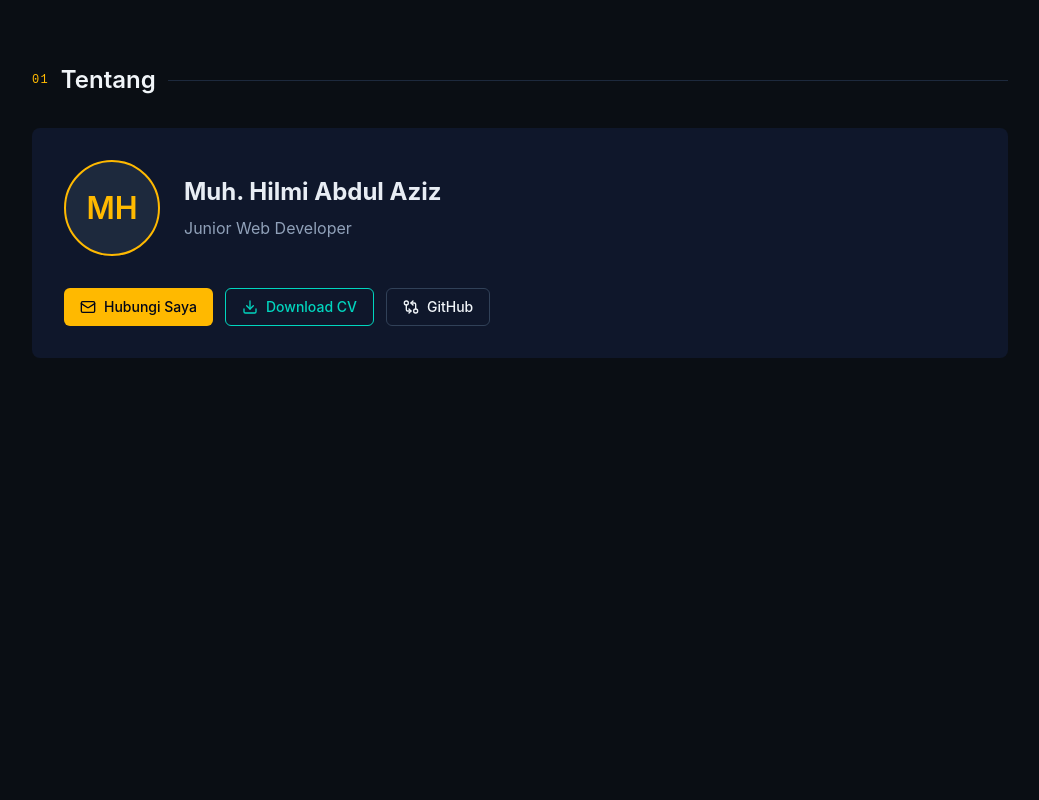
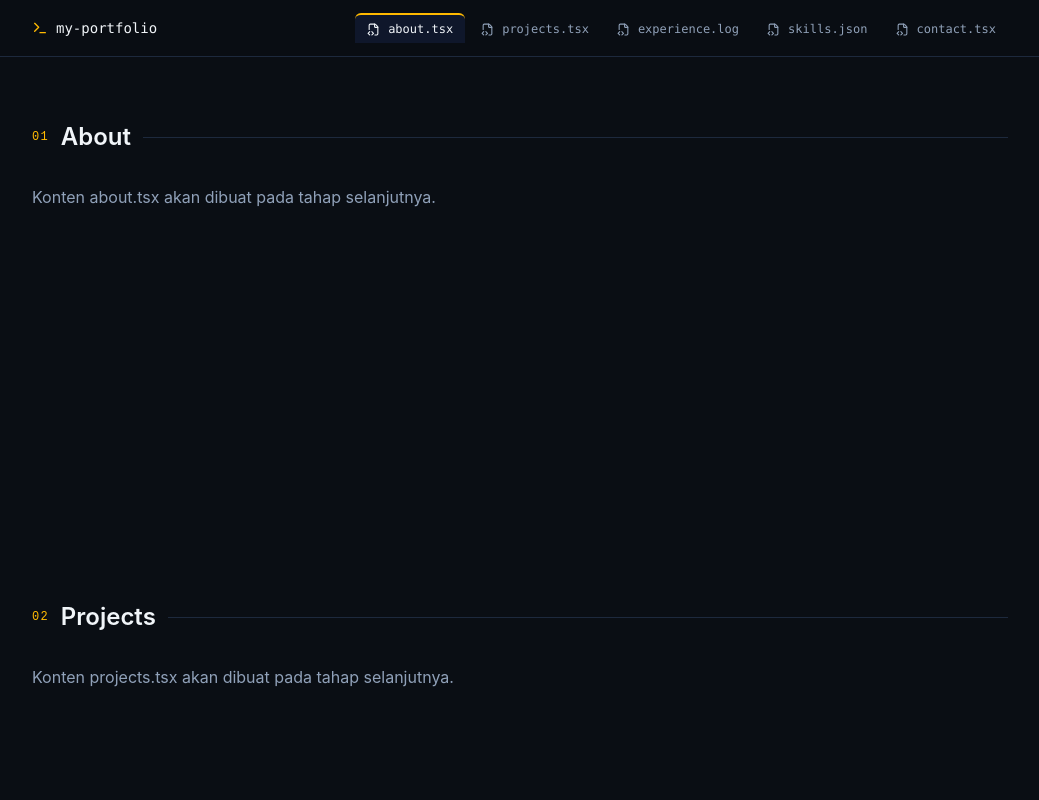
Before and after one commit to MuhHilmi/muhhilmi.github.io, a React (Vite) app: page / in a window 1280 px wide. Shown: the top 800 px of the page, without its empty margins (120-1159 px from the left). Built offline with nearby package versions, Linux system fonts and the light colour scheme.

Commit message:
feat: implement Header component and navigation structure; refactor App layout

```diff
--- a/src/App.jsx
+++ b/src/App.jsx
@@ -1,32 +1,44 @@
-import { GitCompareArrows, MailIcon, Download } from "lucide-react";
-
-import Avatar from "./components/common/Avatar";
+import { useState } from "react";
+import Header from "./components/layout/Header";
 import SectionLabel from "./components/common/SectionLabel";
-import ActionLink from "./components/common/ActionLink";
+import { NAV_TABS } from "./data/navigation";
 
 function App() {
+  const [activeSection, setActiveSection] = useState("about");
+
+  function handleNavigate(id) {
+    setActiveSection(id);
+
+    document.getElementById(id)?.scrollIntoView({
+      behavior: "smooth",
+      block: "start",
+    });
+  }
+
   return (
-    <main className="mx-auto min-h-screen max-w-5xl px-6 py-16">
-      <SectionLabel index="01" title="Tentang" />
-      <div className="rounded-lg border-slate-800 bg-slate-900 p-8">
-        <div className="flex flex-col items-start gap-6 sm:flex-row sm:items-center">
-          <Avatar name="Muh. Hilmi Abdul Aziz" size={96} />
-          <div>
-            <h1 className="text-2xl font-bold">
-              Muh. Hilmi Abdul Aziz
-            </h1>
-            <p className="mt-2 text-slate-400">
-              Junior Web Developer
-            </p>
-          </div>
-        </div>
-        <div className="mt-8 flex flex-wrap gap-3">
-          <ActionLink href="mailto:muhhilmiabdulaziz@gmail.com" icon={MailIcon} variant="primary">Hubungi Saya</ActionLink>
-          <ActionLink href="/cv.pdf" icon={Download} variant="teal" download>Download CV</ActionLink>
-          <ActionLink href="https://github.com/muhhilmi" icon={GitCompareArrows} variant="outline" external>GitHub</ActionLink>
-        </div>
-      </div>
-    </main>
+    <div className="min-h-screen bg-[#0A0E14] text-slate-100">
+      <Header
+        activeSection={activeSection}
+        onNavigate={handleNavigate}
+      />
+
+      <main className="mx-auto max-w-5xl px-4 sm:px-6">
+        {NAV_TABS.map((tab, index) => (
+          <section
+            key={tab.id}
+            id={tab.id}
+            className="min-h-[60vh] scroll-mt-16 py-16"
+          >
+            <SectionLabel
+              index={String(index + 1).padStart(2, "0")}
+              title={(tab.id.charAt(0).toUpperCase() + tab.id.slice(1))}
+            />
+            <p className="text-slate-400">
+              Konten {tab.label} akan dibuat pada tahap selanjutnya.</p>
+          </section>
+        ))}
+      </main>
+    </div>
   );
 }
 
--- /dev/null
+++ b/src/components/layout/Header.jsx
@@ -0,0 +1,87 @@
+import { useState } from "react";
+import { Terminal, FileCode2, Menu, X } from "lucide-react";
+import { NAV_TABS } from "../../data/navigation";
+
+function Header({ activeSection, onNavigate }) {
+    const [ menuOpen, setMenuOpen ] = useState(false);
+
+    function handleNavigate(id) {
+        onNavigate(id);
+        setMenuOpen(false);
+    }
+
+    return (
+        <header className="sticky top-0 z-20 border-b border-slate-800 bg-[#0A0E14]/95 backdrop-blur">
+            <div className="mx-auto max-w-5xl px-4 sm:px-6">
+                <div className="flex h-14 items-center justify-between">
+                    {/* Logo */}
+                    <div className="flex items-center gap-2 font-mono">
+                        <Terminal size={16} className="text-amber-400" />
+                        <span className="text-sm font-medium text-slate-100">
+                            my-portfolio
+                        </span>
+                    </div>
+
+                    {/* Navigasi desktop */}
+                    <nav aria-label="Navigasi utama" className="hidden items-center gap-1 md:flex">
+                        {NAV_TABS.map((tab) => {
+                            const isActive = activeSection === tab.id;
+
+                            return (
+                                <button
+                                    key={tab.id}
+                                    type="button"
+                                    onClick={() => handleNavigate(tab.id)}
+                                    aria-current={isActive ? "location" : undefined}
+                                    className={`flex items-center gap-2 rounded-t-md border-t-2 px-3 py-1.5 font-mono text-xs transition-colors ${isActive ? "border-amber-400 bg-slate-900 text-slate-100" : "border-transparent text-slate-400 hover:text-slate-100"}`}
+                                >
+                                    <FileCode2 size={13} />
+                                    {tab.label}
+                                </button>
+                            );
+                        })}
+                    </nav>
+
+                    {/* Tombol menu mobile */}
+                    <button
+                        type="button"
+                        className="text-slate-100 md:hidden"
+                        onClick={() => setMenuOpen((prev) => !prev)}
+                        aria-label={menuOpen ? "Tutup menu" : "Buka menu"}
+                        aria-expanded={menuOpen}
+                        aria-controls="mobile-navigation"
+                    >
+                        {menuOpen ? <X size={20} /> : <Menu size={20} />}
+                    </button>
+                </div>
+
+                {/* Navigasi mobile */}
+                {menuOpen && (
+                    <nav
+                        id="mobile-navigation"
+                        aria-label="Navigasi mobile"
+                        className="flex flex-col gap-1 pb-3 md:hidden"
+                    >
+                        {NAV_TABS.map((tab) => {
+                            const isActive = activeSection === tab.id;
+
+                            return (
+                                <button
+                                    key={tab.id}
+                                    type="button"
+                                    onClick={() => handleNavigate(tab.id)}
+                                    aria-current={isActive ? "location" : undefined}
+                                    className={`rounded px-3 py-2 text-left font-mono text-sm ${isActive ? "bg-slate-900 text-amber-400" : "text-slate-400 hover:bg-slate-900"}`}
+                                >
+                                    {tab.label}
+                                </button>
+                            );
+                        })}
+                    </nav>
+                )}
+            </div>
+        </header>
+    );
+}
+
+export default Header;
--- /dev/null
+++ b/src/data/navigation.js
@@ -0,0 +1,7 @@
+export const NAV_TABS = [
+    { id: 'about', label: 'about.tsx' },
+    { id: 'projects', label: 'projects.tsx' },
+    { id: 'experience', label: 'experience.log' },
+    { id: 'skills', label: 'skills.json' },
+    { id: 'contact', label: 'contact.tsx' },
+]
```
